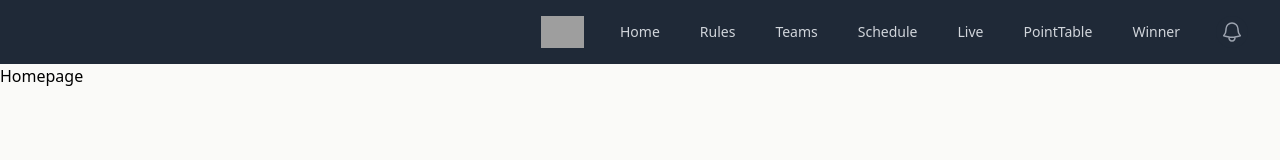
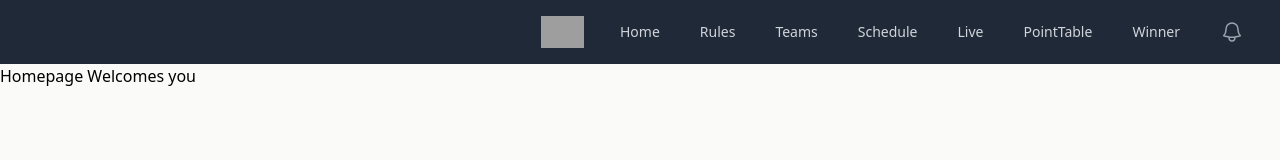
Before and after one commit to Dutt0408/my-project, a React (Create React App) app: page / in a window 1280 px wide. Shown: the top 160 px of the page. Built offline with nearby package versions, Linux system fonts and the light colour scheme; grey boxes are pictures that could not be loaded.

Commit message:
Initial commit

```diff
--- a/src/Home.js
+++ b/src/Home.js
@@ -7,7 +7,7 @@ function Home() {
 
  <div className="homepage">
 
- <h1 className="apple">Homepage</h1>
+ <h1 className="apple">Homepage Welcomes you</h1>
 
  </div>
     </div>
```
